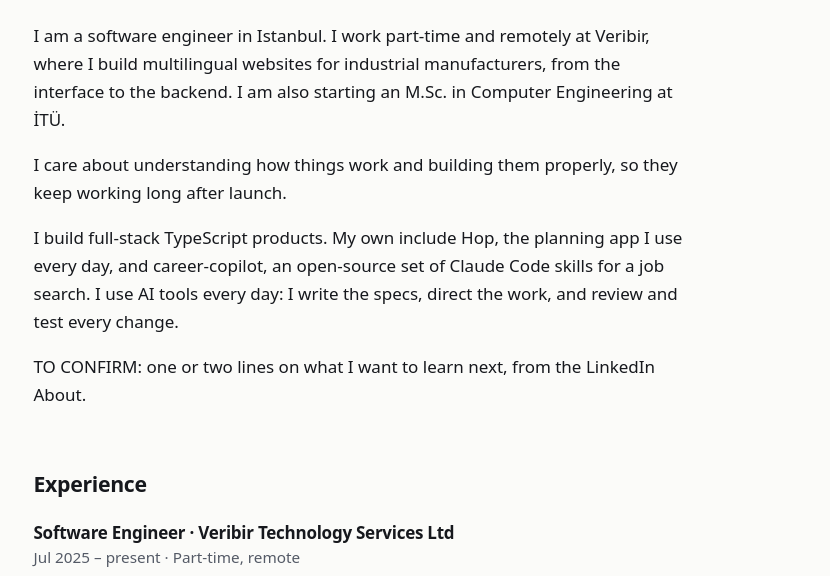
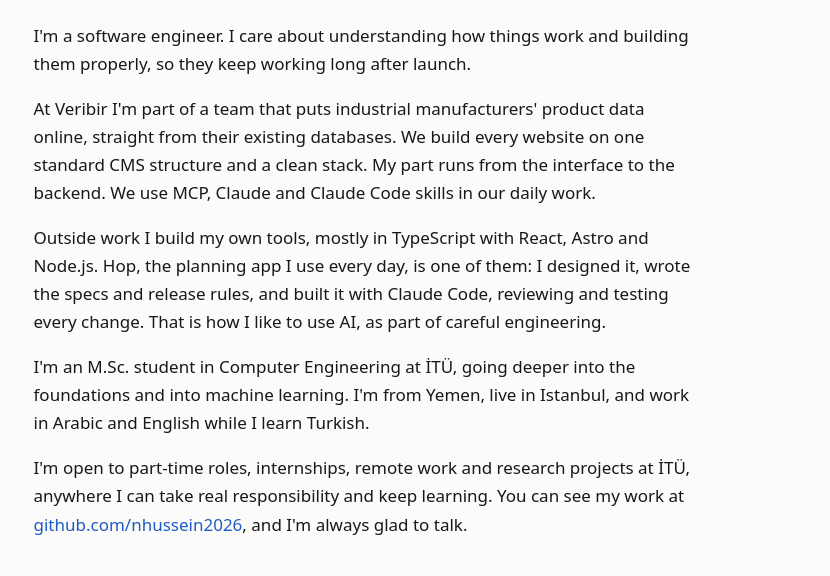
Before and after one commit to nhussein2026/Nhussein-io, an Astro site: page /about in a window 1280 px wide. Shown: the part 173-749 px from the top of the page, without its empty margins (224-1054 px from the left). Built offline with nearby package versions, Linux system fonts and the light colour scheme; Astro itself is replaced by a stand-in of ours.

Commit message:
feat(about): use the LinkedIn About word for word
Co-Authored-By: Claude Opus 5.5 <noreply@anthropic.com>

```diff
--- a/src/pages/about.astro
+++ b/src/pages/about.astro
@@ -13,18 +13,33 @@ import { profile, experience, education, languages } from "../data/profile";
   <h1 class="text-3xl">About</h1>
 
   <div class="prose mt-6">
+    <!-- Matches the LinkedIn About word for word. Change both together. -->
     <p>
-      I am a software engineer in Istanbul. I work part-time and remotely at Veribir, where I build
-      multilingual websites for industrial manufacturers, from the interface to the backend. I am
-      also starting an M.Sc. in Computer Engineering at İTÜ.
+      I'm a software engineer. I care about understanding how things work and building them
+      properly, so they keep working long after launch.
     </p>
-    <p>{profile.why}</p>
     <p>
-      I build full-stack TypeScript products. My own include Hop, the planning app I use every day,
-      and career-copilot, an open-source set of Claude Code skills for a job search. I use AI tools
-      every day: I write the specs, direct the work, and review and test every change.
+      At Veribir I'm part of a team that puts industrial manufacturers' product data online,
+      straight from their existing databases. We build every website on one standard CMS structure
+      and a clean stack. My part runs from the interface to the backend. We use MCP, Claude and
+      Claude Code skills in our daily work.
     </p>
-    <p>TO CONFIRM: one or two lines on what I want to learn next, from the LinkedIn About.</p>
+    <p>
+      Outside work I build my own tools, mostly in TypeScript with React, Astro and Node.js. Hop,
+      the planning app I use every day, is one of them: I designed it, wrote the specs and release
+      rules, and built it with Claude Code, reviewing and testing every change. That is how I like
+      to use AI, as part of careful engineering.
+    </p>
+    <p>
+      I'm an M.Sc. student in Computer Engineering at İTÜ, going deeper into the foundations and
+      into machine learning. I'm from Yemen, live in Istanbul, and work in Arabic and English while
+      I learn Turkish.
+    </p>
+    <p>
+      I'm open to part-time roles, internships, remote work and research projects at İTÜ, anywhere I
+      can take real responsibility and keep learning. You can see my work at{" "}
+      <a href={profile.links.github}>github.com/nhussein2026</a>, and I'm always glad to talk.
+    </p>
   </div>
 
   <section aria-labelledby="experience" class="mt-14">
```
